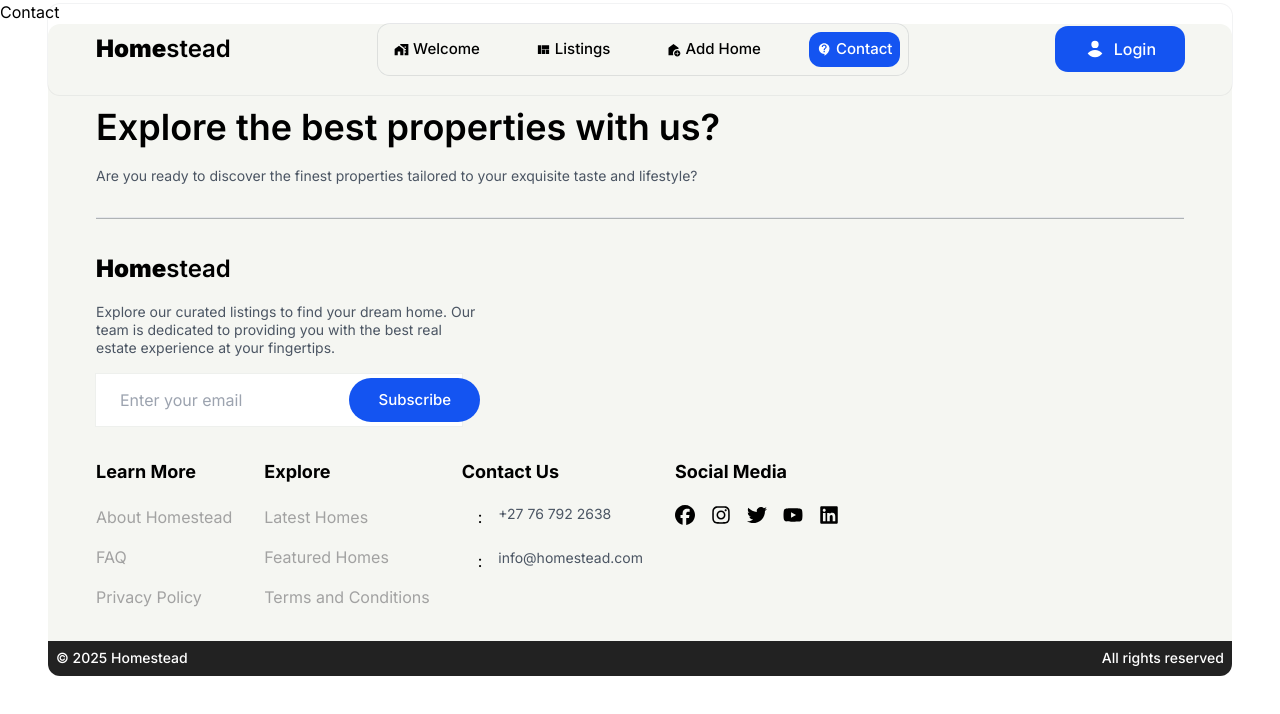
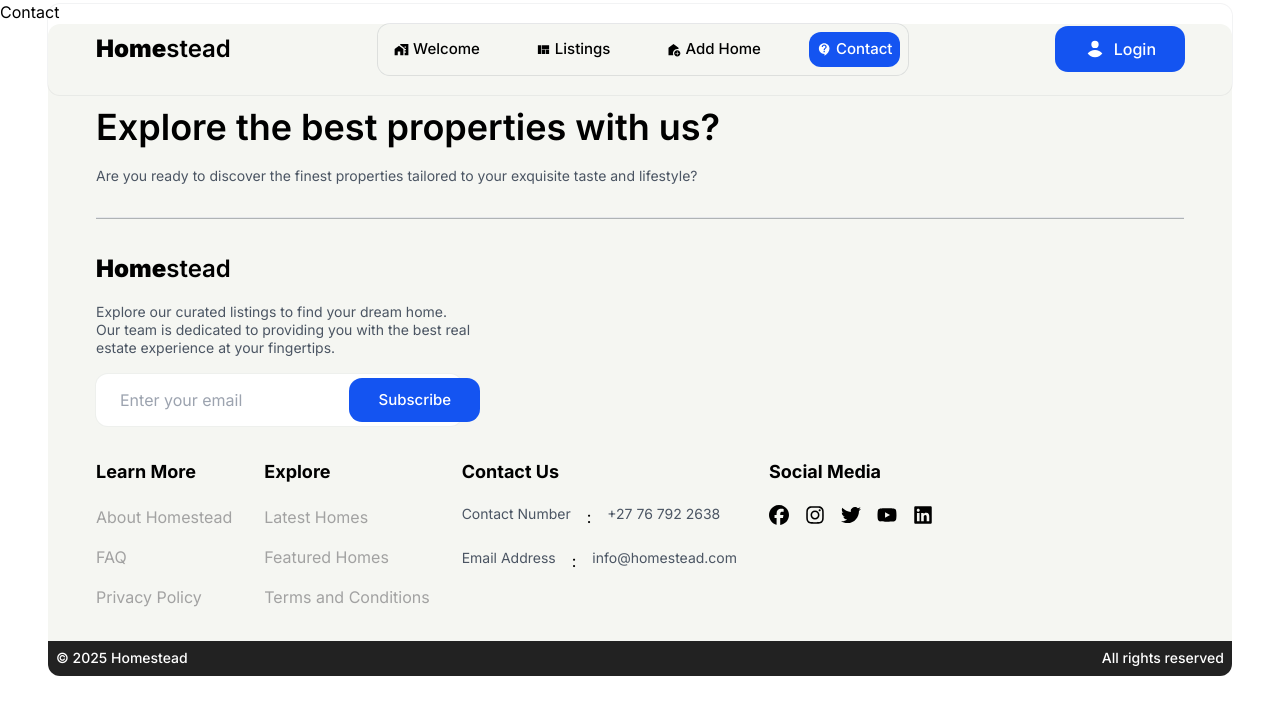
Before and after one commit to kgothatsontsane/homestead, a React (Vite) app in the folder frontend/: page /contact in a window 1280 px wide. Shown: the top 714 px of the page. Built offline with nearby package versions, Linux system fonts and the light colour scheme; a web font is replaced by a local one.

Commit message:
Fix Footer component: improve text formatting, enhance input/button styling, and optimize link rendering

```diff
--- a/frontend/src/components/Footer.jsx
+++ b/frontend/src/components/Footer.jsx
@@ -20,27 +20,25 @@ const Footer = () => {
               </span>
             </Link>
             <p className="py-4">
-              Explore our curated listings to find your dream home. Our team is dedicated to providing you with the best real estate experience at your fingertips.
+              Explore our curated listings to find your dream home.<br></br> Our team is dedicated to providing you with the best real estate experience at your fingertips.
             </p>
-            <div className="flexBetween pl-6 h-[3.3rem] bg-white w-full max-w-[366px] roundted-full ring-1 ring-slate-500/5">
+            <div className="flexBetween pl-6 h-[3.3rem] bg-white w-full max-w-[366px] rounded-xl ring-1 ring-slate-500/5">
               <input
                 type="email"
                 placeholder="Enter your email"
                 className="bg-transparent border-none outline-none"
               />
-              <button className="btn-secondary rounded-full relative right-[0.22rem]">
+              <button className="btn-secondary rounded-xl relative right-[0.22rem]">
                 Subscribe
               </button>
             </div>
           </di>
           <div className="flex justify-between flex-wrap gap-8">
-            {FOOTER_LINKS.map((col, index) => (
-              <FooterColumn key={index} title={col.title}>
+            {FOOTER_LINKS.map((col) => (
+              <FooterColumn key={col.title} title={col.title}>
                 <ul className="flex flex-col gap-4 regular text-gray-20">
-                  {col.links.map((link, linkIndex) => (
-                    <li key={linkIndex}>
-                      <Link to="/">{link}</Link>
-                    </li>
+                  {col.links.map((link) => (
+                      <Link to="/" key={link}>{link}</Link>
                   ))}
                 </ul>
               </FooterColumn>
@@ -49,7 +47,7 @@ const Footer = () => {
               <FooterColumn title={FOOTER_CONTACT_INFO.title}>
                 {FOOTER_CONTACT_INFO.links.map((link) => (
                   <Link to={'/'} key={link.label} className='flex gap-4 md:flex-col lg:flex-row'>
-                    <p>{link.dlabel}</p>:<p>{link.value}</p>
+                    <p>{link.label}</p>:<p>{link.value}</p>
                   </Link>
                 ))}
               </FooterColumn>
```
